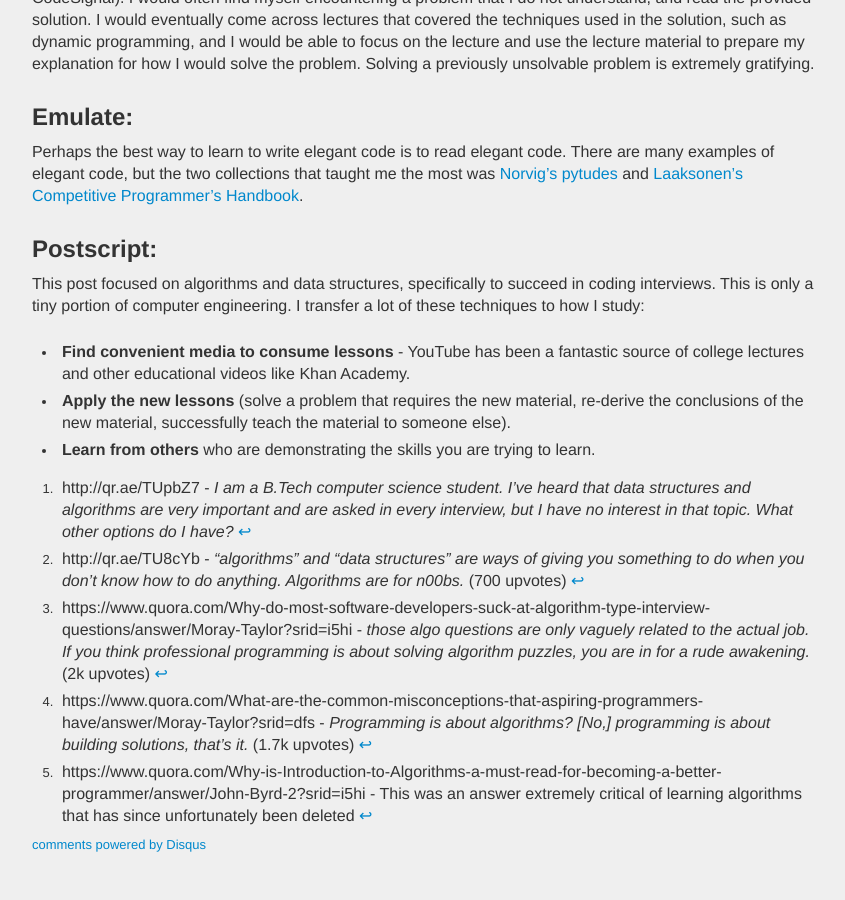
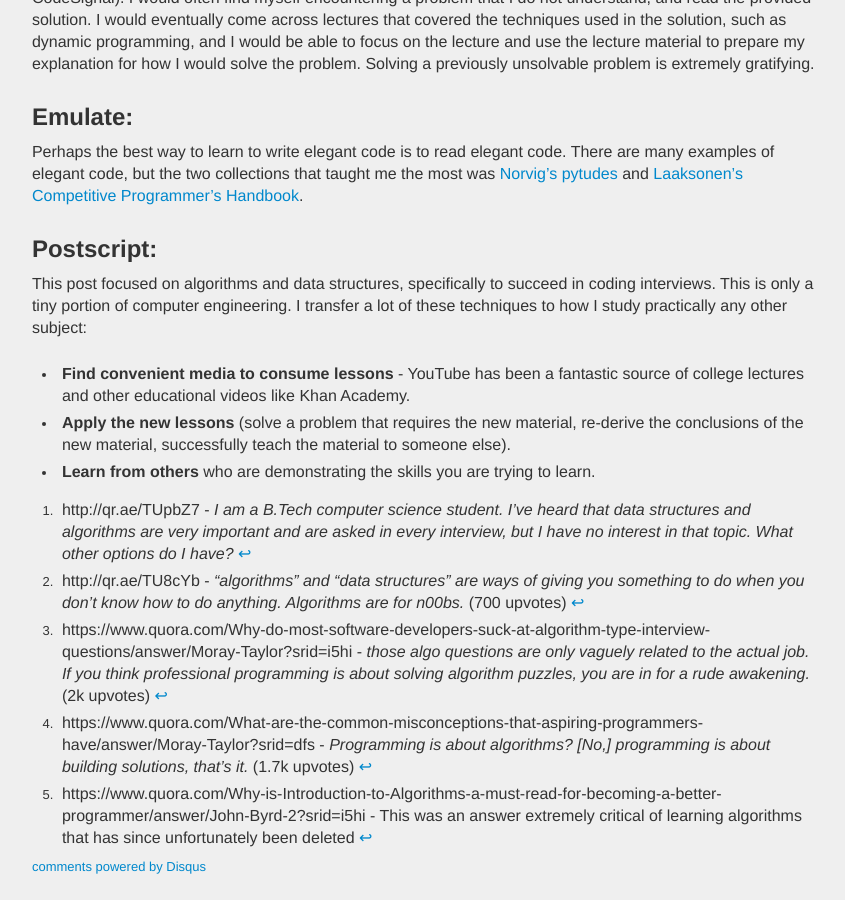
Before and after one commit to etruong42/etruong42.github.com, a Jekyll site: the page built from _posts/2018-07-13-My-Art-to-Studying-Algorithms.md, in a window 1280 px wide and 900 px high, scrolled down 1183 px. Shown: the whole window, without its empty margins (306-1151 px from the left). Built offline with Jekyll 4.4.1, drawn with Linux system fonts in a browser that asks for light colours; Markdown is read by kramdown in place of the engine named in the settings; comment, search, counter and statistics services are not loaded; before the commit the page ends 2061 px from its top, so only the background shows below that.

Commit message:
Studying algorithms edits

```diff
--- a/_posts/2018-07-13-My-Art-to-Studying-Algorithms.md
+++ b/_posts/2018-07-13-My-Art-to-Studying-Algorithms.md
@@ -49,7 +49,7 @@ Perhaps the best way to learn to write elegant code is to read elegant code. The
 
 ## Postscript:
 
-This post focused on algorithms and data structures, specifically to succeed in coding interviews. This is only a tiny portion of computer engineering. I transfer a lot of these techniques to how I study:
+This post focused on algorithms and data structures, specifically to succeed in coding interviews. This is only a tiny portion of computer engineering. I transfer a lot of these techniques to how I study practically any other subject:
 
  - **Find convenient media to consume lessons** - YouTube has been a fantastic source of college lectures and other educational videos like Khan Academy.
 
```
